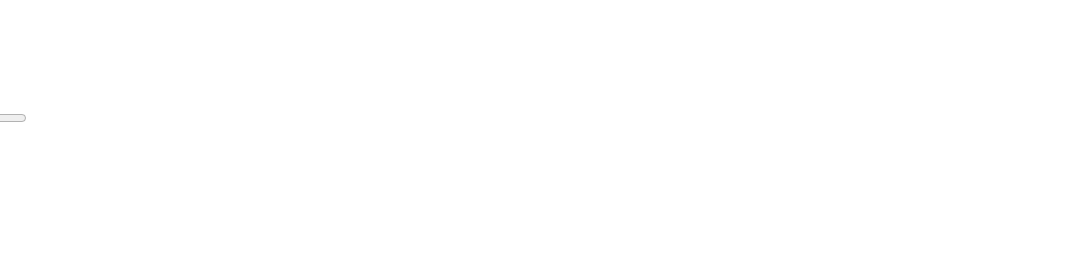
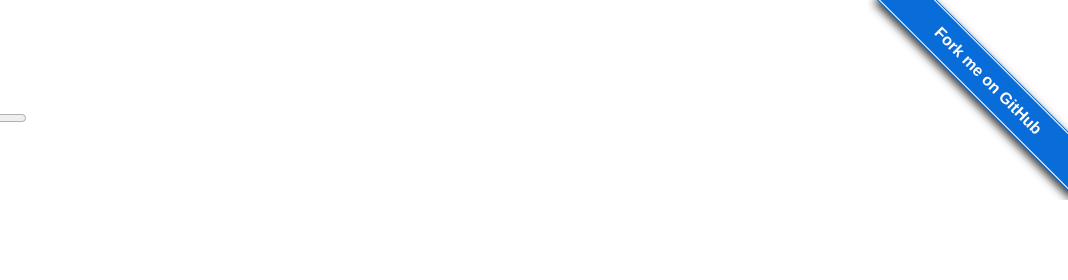
Before and after one commit to YangsonHung/learn-svg, a React app: page / in a window 1280 px wide. Shown: the top 280 px of the page, 212-1280 px from the left. Built offline with nearby package versions, Linux system fonts and the light colour scheme.

Commit message:
[add]github ribbon

```diff
--- /dev/null
+++ b/public/index.css
@@ -0,0 +1,56 @@
+#forkongithub a {
+    background: #096dd9;
+    color: #fff;
+    text-decoration: none;
+    font-family: arial, sans-serif;
+    text-align: center;
+    font-weight: bold;
+    padding: 5px 40px;
+    font-size: 1rem;
+    line-height: 2rem;
+    position: relative;
+    transition: 0.5s;
+}
+#forkongithub a:hover {
+    background: #0050b3;
+    color: #fff;
+}
+#forkongithub a::before,
+#forkongithub a::after {
+    content: '';
+    width: 100%;
+    display: block;
+    position: absolute;
+    top: 1px;
+    left: 0;
+    height: 1px;
+    background: #fff;
+}
+#forkongithub a::after {
+    bottom: 1px;
+    top: auto;
+}
+@media screen and (min-width: 800px) {
+    #forkongithub {
+        position: fixed;
+        display: block;
+        top: 0;
+        right: 0;
+        width: 200px;
+        overflow: hidden;
+        height: 200px;
+        z-index: 9999;
+    }
+    #forkongithub a {
+        width: 200px;
+        position: absolute;
+        top: 60px;
+        right: -60px;
+        transform: rotate(45deg);
+        -webkit-transform: rotate(45deg);
+        -ms-transform: rotate(45deg);
+        -moz-transform: rotate(45deg);
+        -o-transform: rotate(45deg);
+        box-shadow: 4px 4px 10px rgba(0, 0, 0, 0.8);
+    }
+}
--- a/public/index.html
+++ b/public/index.html
@@ -5,9 +5,13 @@
         <meta http-equiv="X-UA-Compatible" content="IE=edge" />
         <meta name="viewport" content="width=device-width, initial-scale=1.0" />
         <link rel="shortcut icon" href="%PUBLIC_URL%/favicon.svg" type="image/svg+xml" />
+        <link rel="stylesheet" href="%PUBLIC_URL%/index.css">
         <title>svg~ o(*￣▽￣*)o</title>
     </head>
     <body>
+        <span id="forkongithub">
+            <a href="https://github.com/YangsonHung/learn-svg" target="_blank">Fork me on GitHub</a>
+        </span>
         <div id="root"></div>
     </body>
 </html>
```
